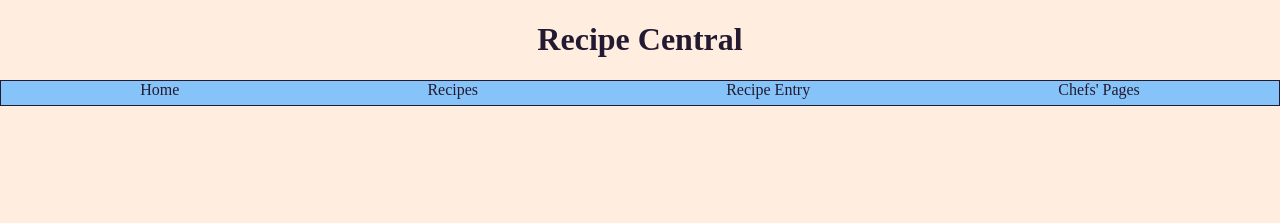
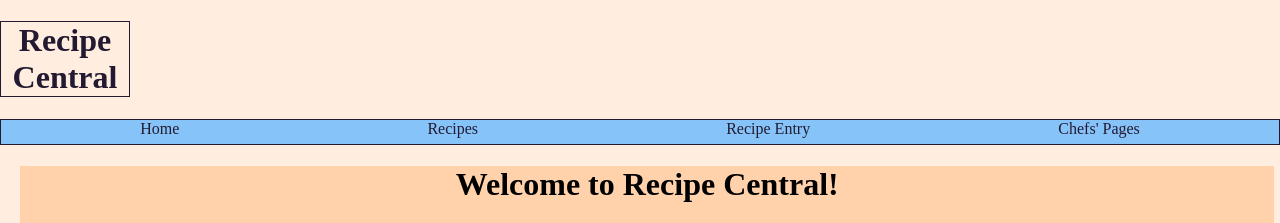
Before and after one commit to chazcurlee/recipe-central, a React (Create React App) app in the folder client/: page / in a window 1280 px wide. Shown: the top 223 px of the page. Built offline with nearby package versions, Linux system fonts and the light colour scheme; a web font is replaced by a local one.

Commit message:
random commit

```diff
--- a/client/src/App.js
+++ b/client/src/App.js
@@ -13,7 +13,9 @@ function App() {
   return (
     <div className="App">
 
-      <h1 className="title" >Recipe Central</h1>
+      <div>
+        <h1 className="title" >Recipe Central</h1>
+      </div>
 
       <header  >
         <Nav />
--- a/client/src/components/Home.jsx
+++ b/client/src/components/Home.jsx
@@ -6,8 +6,13 @@ const Home = () => {
 
 return (
 
-    <div className="main-content">
+    <div className="main-content ">
+        <h1 className="img-text" >Welcome to Recipe Central!</h1>
+        <img className="home-pic" src="https://external-content.duckduckgo.com/iu/?u=https%3A%2F%2Fwww.jackspiceradams.com%2Fwp-content%2Fuploads%2F2017%2F05%2FCafe-Soya-01.jpg&f=1&nofb=1" />
+        <div className="home">
 
+
+        </div>
     </div>
 
 )
--- a/client/src/index.css
+++ b/client/src/index.css
@@ -19,21 +19,31 @@ text-decoration: none;
 
 }
 
+a:active {
+
+  font-size: 15px;
+
+}
+
 a:hover {
 
   font-size: 20px;
 
 }
 
-a:active {
+a.nav-butt:hover {
 
-  font-size: 15px;
+  background-color: #231a31;
+  color: #ffeedf
 
 }
+
 
 .title {
 
   color: #231a31;
+  border: 1px solid #231a31;
+  width: 10vw;
 
 }
 
@@ -59,6 +69,25 @@ a:active {
 
 
 }
+
+.home-pic {
+
+  width: 90vw
+
+}
+
+.home {
+
+  position: relative;
+
+}
+
+.img-text {
+
+
+
+}
+
 
 .main-content {
 
```
